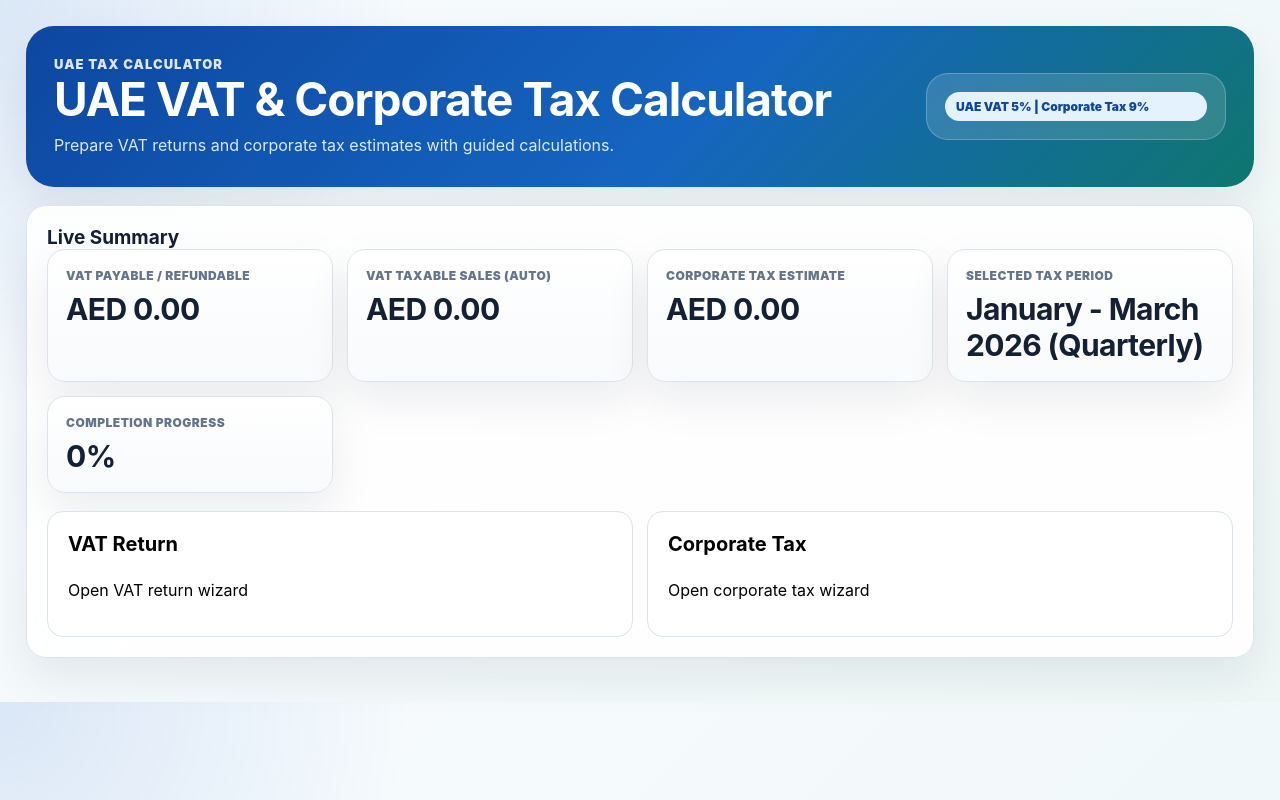
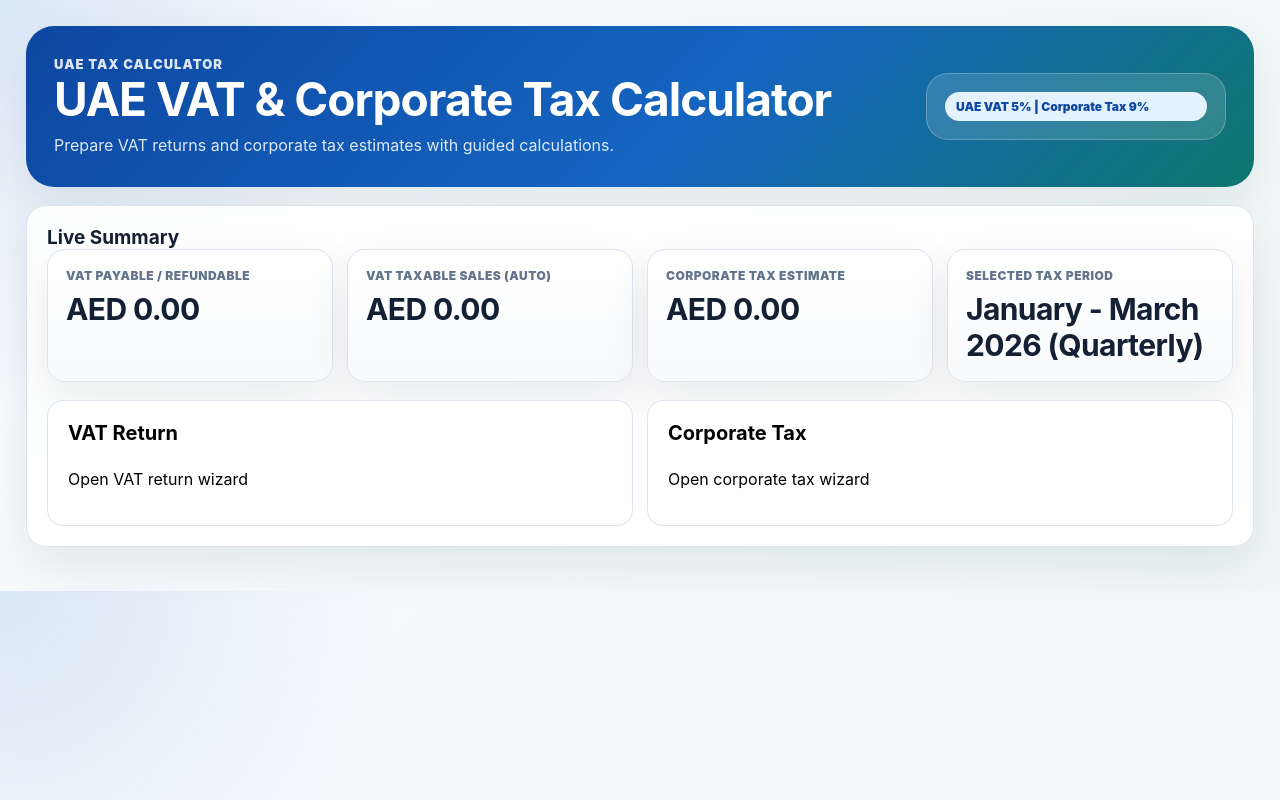
Before and after one commit to aimzworld007/FTA-VAT-TAX-Calculator, a React (Vite) app: page / in a window 1280 px wide. Built offline with nearby package versions, Linux system fonts and the light colour scheme; the HTML template or start-up script is replaced by a standard one.

Commit message:
Remove completion progress KPI from dashboard summary

```diff
--- a/src/features/tax/TaxDashboard.jsx
+++ b/src/features/tax/TaxDashboard.jsx
@@ -27,10 +27,9 @@ export function TaxDashboard() {
   const [ct, setCt] = React.useState(() => draftStorage.load('ctDraft', ctDefault));
   const v = calculateVat(vat);
   const c = calculateCorporateTax(ct);
-  const completion = Math.round(((mode === 'vat' ? 1 : 0) + (mode === 'ct' ? 1 : 0)) * 50);
 
   return <main className='content'><header className='hero'><div><p className='eyebrow'>UAE Tax Calculator</p><h1>UAE VAT & Corporate Tax Calculator</h1><p>Prepare VAT returns and corporate tax estimates with guided calculations.</p></div><div className='hero-card'><span className='badge'>{TAX_CONFIG.badge}</span></div></header>
-    <section className='card'><h2>Live Summary</h2><div className='grid-section'><TaxSummaryCard label='VAT Payable / Refundable' value={money(v.netVat)} /><TaxSummaryCard label='VAT Taxable Sales (Auto)' value={money(v.totalSales)} /><TaxSummaryCard label='Corporate Tax Estimate' value={money(c.taxPayable)} /><TaxSummaryCard label='Selected Tax Period' value={formatVatPeriodLabel(vat)} /><TaxSummaryCard label='Completion Progress' value={`${completion}%`} /></div><div className='selector-grid no-print'><TaxModeCard title='VAT Return' desc='Open VAT return wizard' onClick={() => setMode('vat')} active={mode === 'vat'} /><TaxModeCard title='Corporate Tax' desc='Open corporate tax wizard' onClick={() => setMode('ct')} active={mode === 'ct'} /></div></section>
+    <section className='card'><h2>Live Summary</h2><div className='grid-section'><TaxSummaryCard label='VAT Payable / Refundable' value={money(v.netVat)} /><TaxSummaryCard label='VAT Taxable Sales (Auto)' value={money(v.totalSales)} /><TaxSummaryCard label='Corporate Tax Estimate' value={money(c.taxPayable)} /><TaxSummaryCard label='Selected Tax Period' value={formatVatPeriodLabel(vat)} /></div><div className='selector-grid no-print'><TaxModeCard title='VAT Return' desc='Open VAT return wizard' onClick={() => setMode('vat')} active={mode === 'vat'} /><TaxModeCard title='Corporate Tax' desc='Open corporate tax wizard' onClick={() => setMode('ct')} active={mode === 'ct'} /></div></section>
     {mode === 'vat' && <VatWizard data={vat} setData={setVat} onSave={() => draftStorage.save('vatDraft', vat)} onReset={() => { if (confirm('Reset VAT draft?')) { const next = normalizeVatDraft(vatDefault); setVat(next); draftStorage.clear('vatDraft'); } }} />}
     {mode === 'ct' && <CorporateTaxWizard data={ct} setData={setCt} onSave={() => draftStorage.save('ctDraft', ct)} onReset={() => { if (confirm('Reset Corporate Tax draft?')) { setCt(ctDefault); draftStorage.clear('ctDraft'); } }} />}
   </main>;
```
